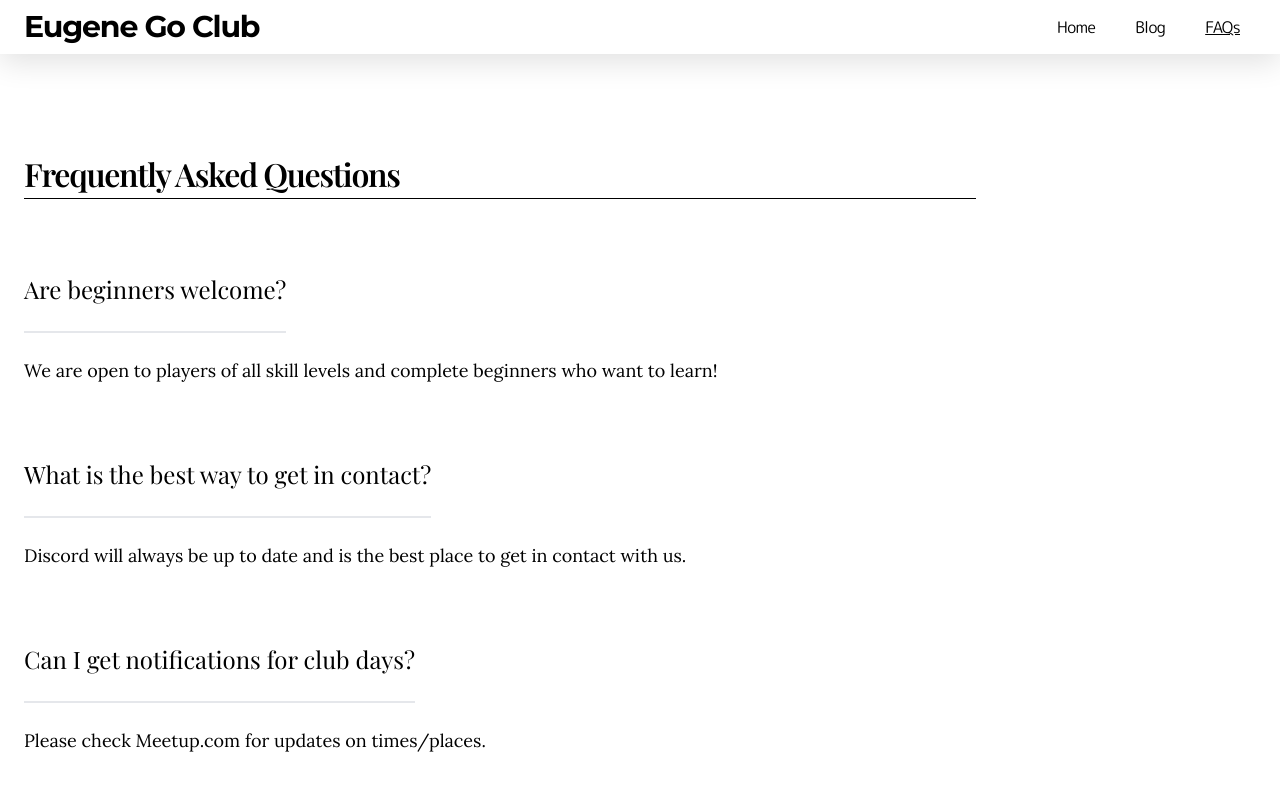
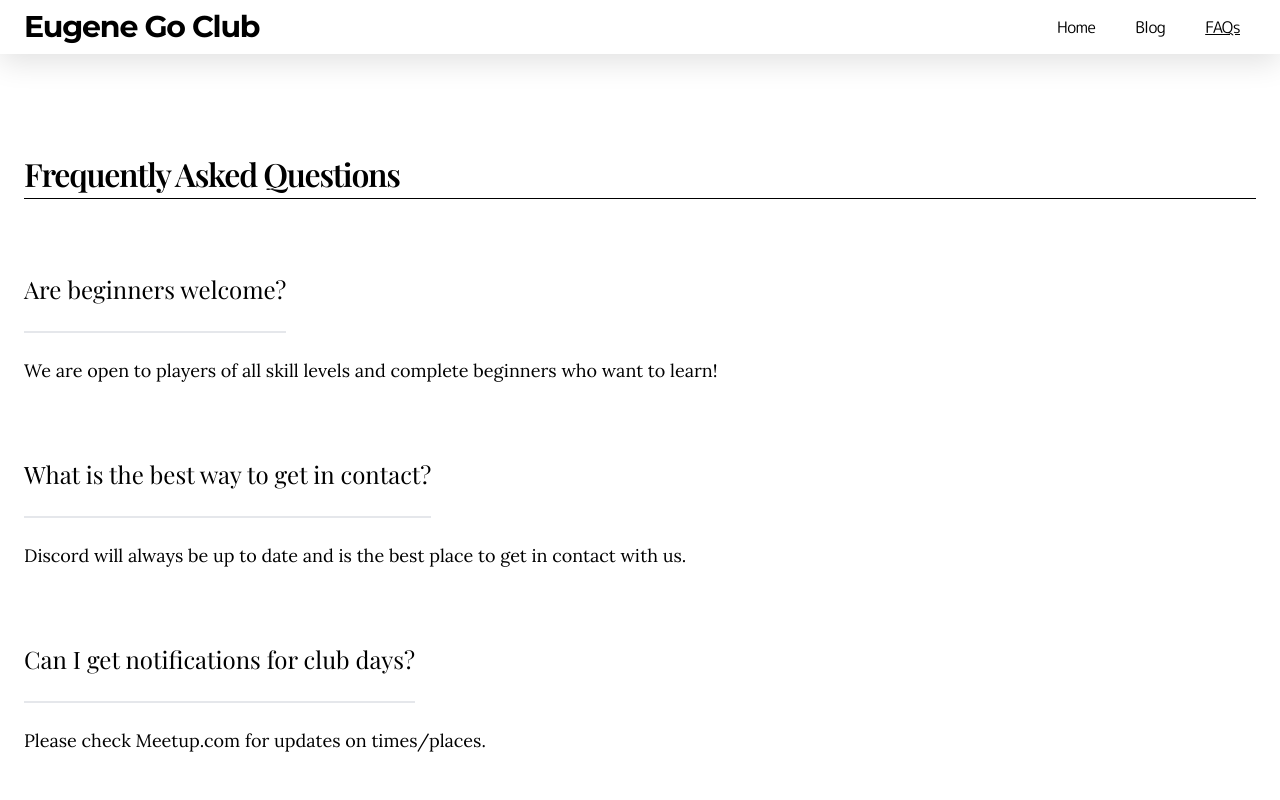
Before and after one commit to hnakae/go-club, a Next.js app: page /faqs in a window 1280 px wide. Shown: the top 800 px of the page. Built offline with nearby package versions, Linux system fonts and the light colour scheme; a web font is replaced by a local one.

Commit message:
faqs page

```diff
--- a/src/app/_components/faqs.tsx
+++ b/src/app/_components/faqs.tsx
@@ -1,7 +1,7 @@
 export function QA() {
   return (
     <>
-      <div className="max-w-[1000px] mb-8 py-24 px-6 bg-[#ffffff]  h-fit flex-col flex items-start justify-start rounded-md  ">
+      <div className=" mb-8 py-24 px-6 bg-[#ffffff]  min-h-screen flex-col flex items-start justify-start rounded-md  ">
         <div className="font-playfair font-semibold  tracking-tighter      text-[32px]   mb-12  border-black border-b w-full">
           Frequently Asked Questions
         </div>
--- a/src/app/faqs/page.tsx
+++ b/src/app/faqs/page.tsx
@@ -4,7 +4,7 @@ import { QA } from "@/app/_components/faqs";
 
 export default function FAQs() {
   return (
-    <main className=" h-screen">
+    <main className=" ">
       <Navbar />
       <Container>
         <QA />
```
